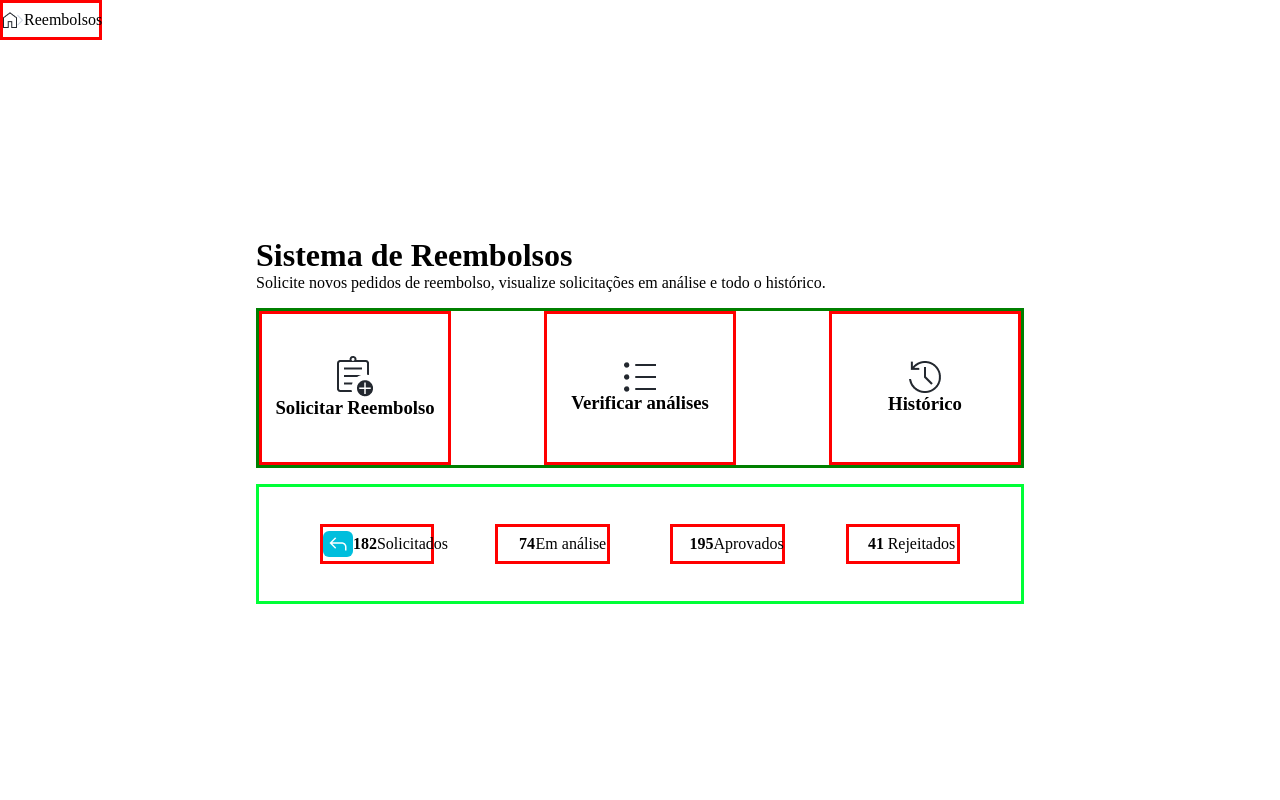
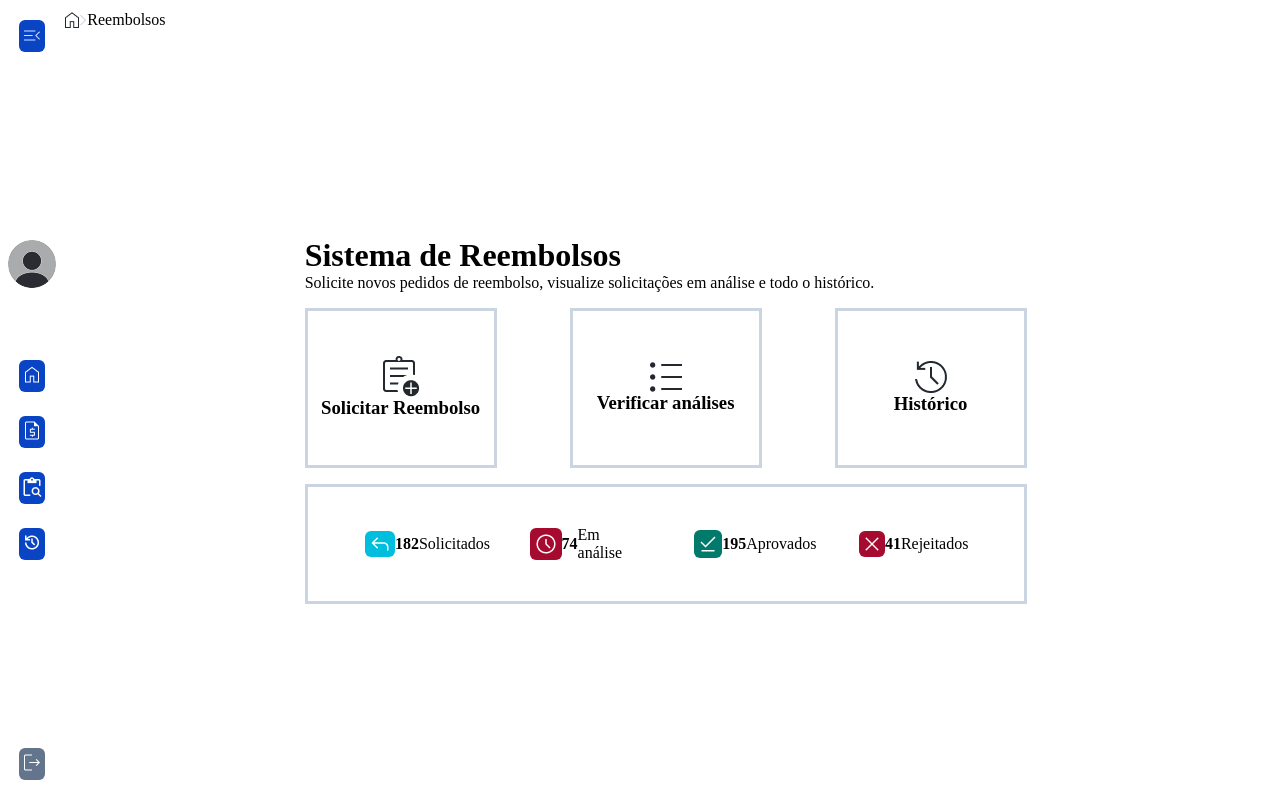
Before and after one commit to HannahVie/DesafioFinal-VNW, a React (Vite) app: page /reembolsos in a window 1280 px wide. Built offline with nearby package versions, Linux system fonts and the light colour scheme.

Commit message:
Criação da navbar

```diff
--- /dev/null
+++ b/src/components/navbar/NavBar.jsx
@@ -0,0 +1,69 @@
+import styles from "./NavBar.module.scss";
+import Historico from "../../assets/Header/Botão - Histórico.png";
+import Home from "../../assets/Header/botão - Home.png";
+import Pesquisa from "../../assets/Header/Botão - Pesquisa.png";
+import Reembolso from "../../assets/Header/Botão - Reembolso.png";
+import Sair from "../../assets/Header/Botão - Sair.png";
+import Perfil from "../../assets/Header/image.png";
+import Fechar from "../../assets/Header/imagem-fechar-header.png";
+import { useNavigate } from "react-router-dom";
+
+function NavBar() {
+  const navigate = useNavigate();
+
+  return (
+    <nav className={styles.navBarEstilo}>
+      <button>
+        <img src={Fechar} alt="imagem abrir e fechar" />
+      </button>
+
+      <section>
+        <img src={Perfil} alt="imagem do perfil" />
+
+        <div className={styles.boxButton}>
+          <button
+            onClick={() => {
+              navigate("/reembolsos");
+            }}
+          >
+            <img src={Home} alt="imagem Home" />
+          </button>
+
+          <button
+            onClick={() => {
+              navigate("/solicitacao");
+            }}
+          >
+            <img src={Reembolso} alt="imagem Reembolso" />
+          </button>
+
+          <button
+            onClick={() => {
+              navigate("/reembolsos");
+            }}
+          >
+            <img src={Pesquisa} alt="imagem Pesquisa" />
+          </button>
+
+          <button
+            onClick={() => {
+              navigate("/solicitacao");
+            }}
+          >
+            <img src={Historico} alt="imagem Reembolso" />
+          </button>
+        </div>
+      </section>
+
+      <button
+        className={styles.buttonSair}
+        onClick={() => {
+          navigate("/");
+        }}
+      >
+        <img src={Sair} alt="imagem sair" />
+      </button>
+    </nav>
+  );
+}
+export default NavBar;
--- /dev/null
+++ b/src/components/navbar/NavBar.module.scss
@@ -0,0 +1,40 @@
+.navBarEstilo {
+ // background-color: rgb(235, 190, 107);
+  display: flex;
+  flex-direction: column;
+  justify-content: space-between;
+  align-items: center;
+  width: 5vw;
+  padding: 20px 0;
+
+  section {
+    height: 40vh;
+   // border: solid red;
+    display: flex;
+    flex-direction: column;
+    justify-content: space-between;
+    align-items: center;
+    width: 100%;
+
+    div {
+      width: 100%;
+      height: 25vh;
+      // border: solid;
+      display: flex;
+      flex-direction: column;
+      justify-content: space-between;
+      align-items: center;
+    }
+  }
+}
+
+button {
+  width: 2vw;
+  height: 4vh;
+  border-radius: 6px;
+  background-color: #0844c4;
+  border: none;
+}
+.buttonSair {
+  background-color: #63758d;
+}
--- a/src/components/reembolsos/Reembolsos.jsx
+++ b/src/components/reembolsos/Reembolsos.jsx
@@ -4,17 +4,19 @@ import Solicitar from "../../assets/Dashboard/Solicitar - Reembolso.png";
 import Analise from "../../assets/Dashboard/Análises.png";
 import Historico from "../../assets/Dashboard/Solicitar - Histórico.png";
 import NumeroAnalises from "../../assets/Dashboard/N-Análises.png";
-import NumeroAprovados from "../../assets/Dashboard/N-Aprovados.png"
-import NumeroRejeitados from "../../assets/Dashboard/N-Rejeitados.png"
-import NumeroSolicitados from "../../assets/Dashboard/N-Solicitados.png"
-
-
-
+import NumeroAprovados from "../../assets/Dashboard/N-Aprovados.png";
+import NumeroRejeitados from "../../assets/Dashboard/N-Rejeitados.png";
+import NumeroSolicitados from "../../assets/Dashboard/N-Solicitados.png";
 import styles from "./Reembolsos.module.scss";
+import NavBar from "../navbar/NavBar.jsx";
 
 function Reembolsos() {
   return (
-    <div>
+
+    <div className={styles.containerReembolsos}>
+      <NavBar />
+
+      <div>
       <header>
         <img src={Home} alt="Casinha da header" />
         <img src={Seta} alt="Setinha da header" />
@@ -49,7 +51,7 @@ function Reembolsos() {
 
         <section className={styles.containerStatus}>
           <div>
-            <img className={styles.imgSolicidades} src={NumeroSolicitados} alt="" />
+            <img className={styles.imgSolicitados} src={NumeroSolicitados} alt="" />
             <h4>182</h4>
             <p>Solicitados</p>
           </div>
@@ -74,6 +76,7 @@ function Reembolsos() {
 
         </section>
       </main>
+      </div>
     </div>
   );
 }
--- a/src/components/reembolsos/Reembolsos.module.scss
+++ b/src/components/reembolsos/Reembolsos.module.scss
@@ -1,17 +1,24 @@
+.containerReembolsos{
+  display: flex;
+}
+
+
 header {
   width: 8vw;
   height: 5vh;
   display: flex;
-  border: solid red;
+ // border: solid red;
   justify-content: space-evenly;
   align-items: center;
 }
 
 .mainReembolsos {
+  //border: solid blue;
   display: flex;
   flex-direction: column;
   justify-content: center;
   align-items: center;
+  width: 94vw;
   height: 95vh;
   div {
     width: 60%;
@@ -21,14 +28,14 @@ header {
 .containerCards {
   display: flex;
   justify-content: space-between;
-  border: solid green;
+ // border: solid green;
   height: 20vh;
   width: 60%;
   margin-top: 1rem;
 }
 
 article {
-  border: solid red;
+  border: solid #CBD4E1;
   width: 15vw;
   display: flex;
   flex-direction: column;
@@ -42,21 +49,39 @@ article {
   display: flex;
   justify-content: space-evenly;
   align-items: center;
-  border: solid rgb(0, 255, 55);
+  border: solid #CBD4E1;
   margin-top: 1rem;
 
   div {
     width: 15%;
     height: 5vh;
-    border: solid red;
+   // border: solid red;
     display: flex;
     justify-content: space-around;
     align-items: center;
   }
 }
 
-.imgSolicidades {
+.imgSolicitados{
   background-color: #00bedd;
   border-radius: 6px;
   padding: 6px;
 }
+
+.imgAnalises{
+  background-color: #E56700;
+  border-radius: 6px;
+  padding: 6px;
+}
+
+.imgAprovados{
+  background-color:#007A6A ;
+  border-radius: 6px;
+  padding: 6px;
+}
+
+.imgAnalises{
+  background-color: #A60B2F;
+  border-radius: 6px;
+  padding: 6px;
+}
--- a/src/components/solicitacao/Solicitacao.jsx
+++ b/src/components/solicitacao/Solicitacao.jsx
@@ -1,7 +1,9 @@
+import NavBar from "../navbar/NavBar.jsx"
+import styles from "./Solicitacao.module.scss"
 function Solicitacao(){
     return(
         <>
-        <h2>Sou o componente solicitação</h2>
+       <NavBar />
         </>
     )
 }
```
